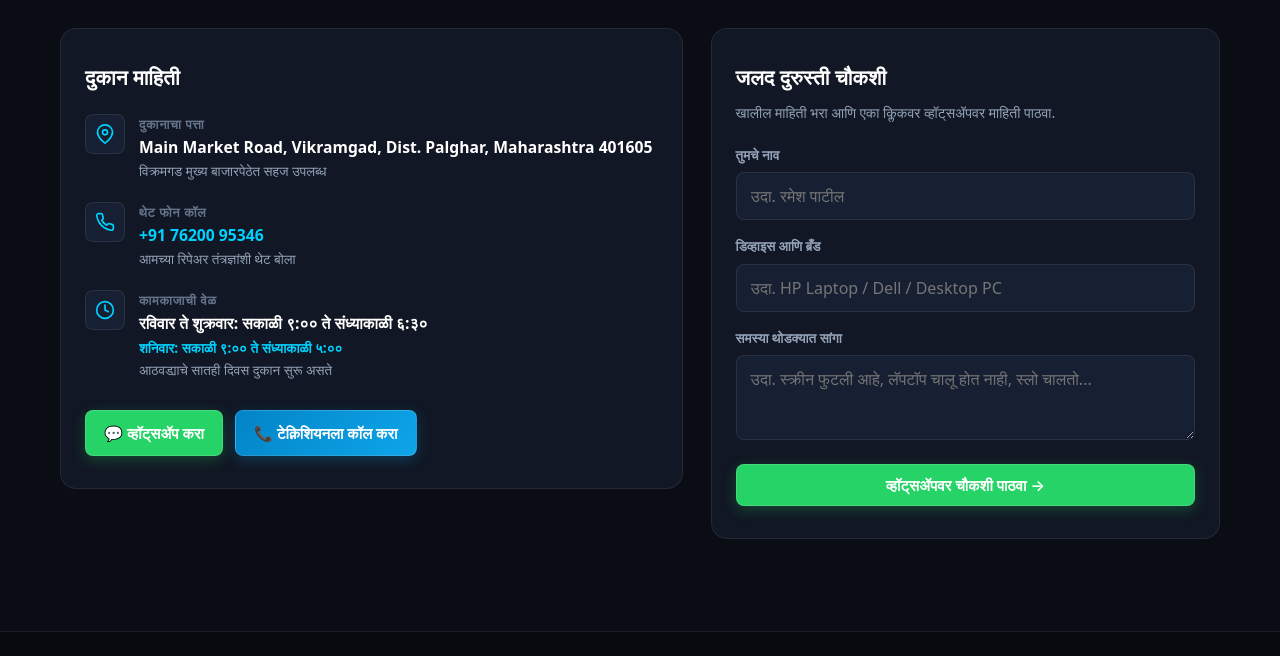
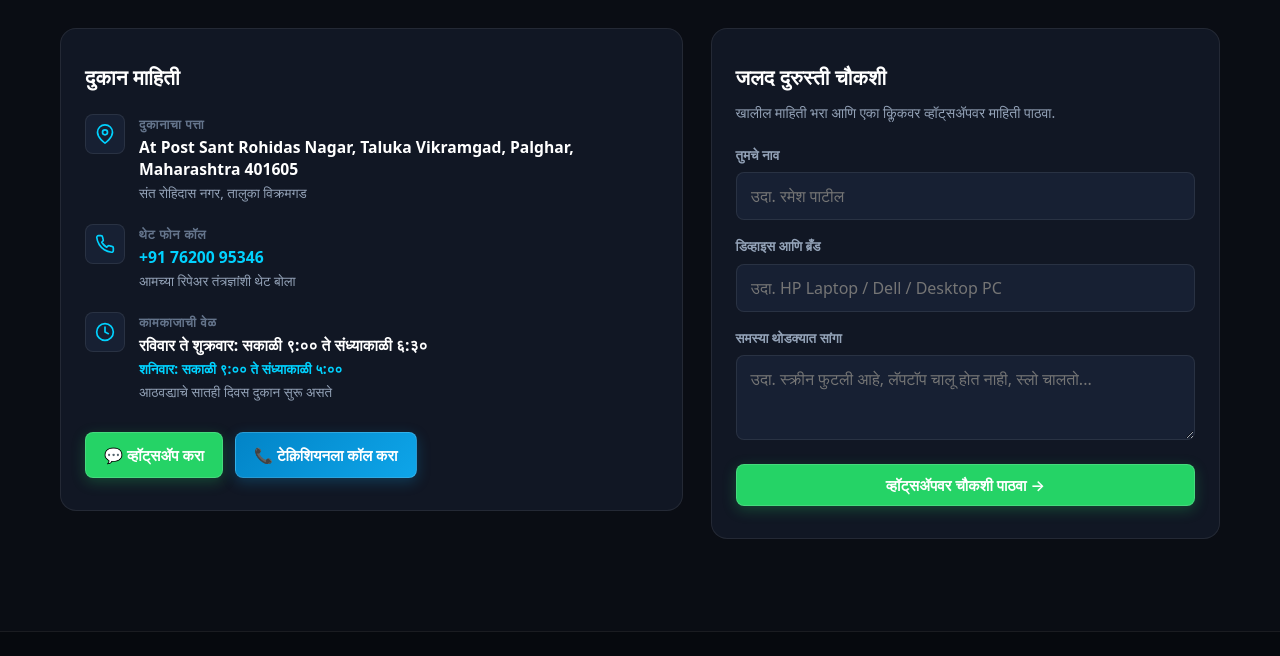
Before and after one commit to manorhub/computer-garage, a website built with Vite: page index.html in a window 1280 px wide. Shown: the part 5720-6376 px from the top of the page. Built offline with nearby package versions, Linux system fonts and the light colour scheme.

Commit message:
Update shop address: At Post Sant Rohidas Nagar, Taluka Vikramgad, Palghar 401605

```diff
--- a/index.html
+++ b/index.html
@@ -36,7 +36,7 @@
     "priceRange": "₹₹",
     "address": {
       "@type": "PostalAddress",
-      "streetAddress": "Main Market Road",
+      "streetAddress": "Sant Rohidas Nagar",
       "addressLocality": "Vikramgad",
       "addressRegion": "Maharashtra",
       "postalCode": "401605",
@@ -997,8 +997,8 @@
                 </div>
                 <div>
                   <div class="contact-info-label" data-i18n="labelAddress">दुकानाचा पत्ता</div>
-                  <div class="contact-info-value" data-address-display>Main Market Road, Vikramgad, Dist. Palghar, Maharashtra 401605</div>
-                  <div class="contact-info-desc" data-i18n="descAddress">विक्रमगड मुख्य बाजारपेठेत सहज उपलब्ध</div>
+                  <div class="contact-info-value" data-address-display>At Post Sant Rohidas Nagar, Taluka Vikramgad, Palghar, Maharashtra 401605</div>
+                  <div class="contact-info-desc" data-i18n="descAddress">संत रोहिदास नगर, तालुका विक्रमगड</div>
                 </div>
               </div>
 
--- a/js/config.js
+++ b/js/config.js
@@ -27,8 +27,8 @@ export const SITE_CONFIG = {
   state: "Maharashtra",
   pincode: "401605",
   country: "India",
-  addressFull: "Main Market Road, Vikramgad, Dist. Palghar, Maharashtra 401605",
-  mapDirectionsUrl: "https://maps.google.com/?q=Vikramgad+Palghar+Maharashtra",
+  addressFull: "At Post Sant Rohidas Nagar, Taluka Vikramgad, Palghar, Maharashtra 401605",
+  mapDirectionsUrl: "https://maps.google.com/?q=Sant+Rohidas+Nagar+Vikramgad+Palghar+Maharashtra+401605",
   workingHours: "Sunday – Friday: 9:00 AM – 6:30 PM | Saturday: 9:00 AM – 5:00 PM",
   schedule: {
     weekdays: "Sunday – Friday: 9:00 AM – 6:30 PM",
--- a/js/translations.js
+++ b/js/translations.js
@@ -206,7 +206,7 @@ export const TRANSLATIONS = {
     contactDesc: "Call us directly or send a quick WhatsApp message. We respond promptly during business hours.",
     contactDetailsTitle: "Workshop Details",
     labelAddress: "Shop Address",
-    descAddress: "Easily accessible in Vikramgad town center",
+    descAddress: "Sant Rohidas Nagar, Taluka Vikramgad",
     labelPhone: "Direct Phone Call",
     descPhone: "Speak directly with our repair technician",
     labelHours: "Working Hours",
@@ -441,7 +441,7 @@ export const TRANSLATIONS = {
     contactDesc: "थेट फोन कॉल करा किंवा व्हॉट्सॲपवर मेसेज पाठवा. आम्ही त्वरित उत्तर देतो.",
     contactDetailsTitle: "दुकान माहिती",
     labelAddress: "दुकानाचा पत्ता",
-    descAddress: "विक्रमगड मुख्य बाजारपेठेत सहज उपलब्ध",
+    descAddress: "संत रोहिदास नगर, तालुका विक्रमगड",
     labelPhone: "थेट फोन कॉल",
     descPhone: "आमच्या रिपेअर तंत्रज्ञांशी थेट बोला",
     labelHours: "कामकाजाची वेळ",
```
Also changed, not shown: dist/assets/index-CUADiFif.js (deleted), dist/assets/index-DlHS9l5w.js (added), dist/index.html.
